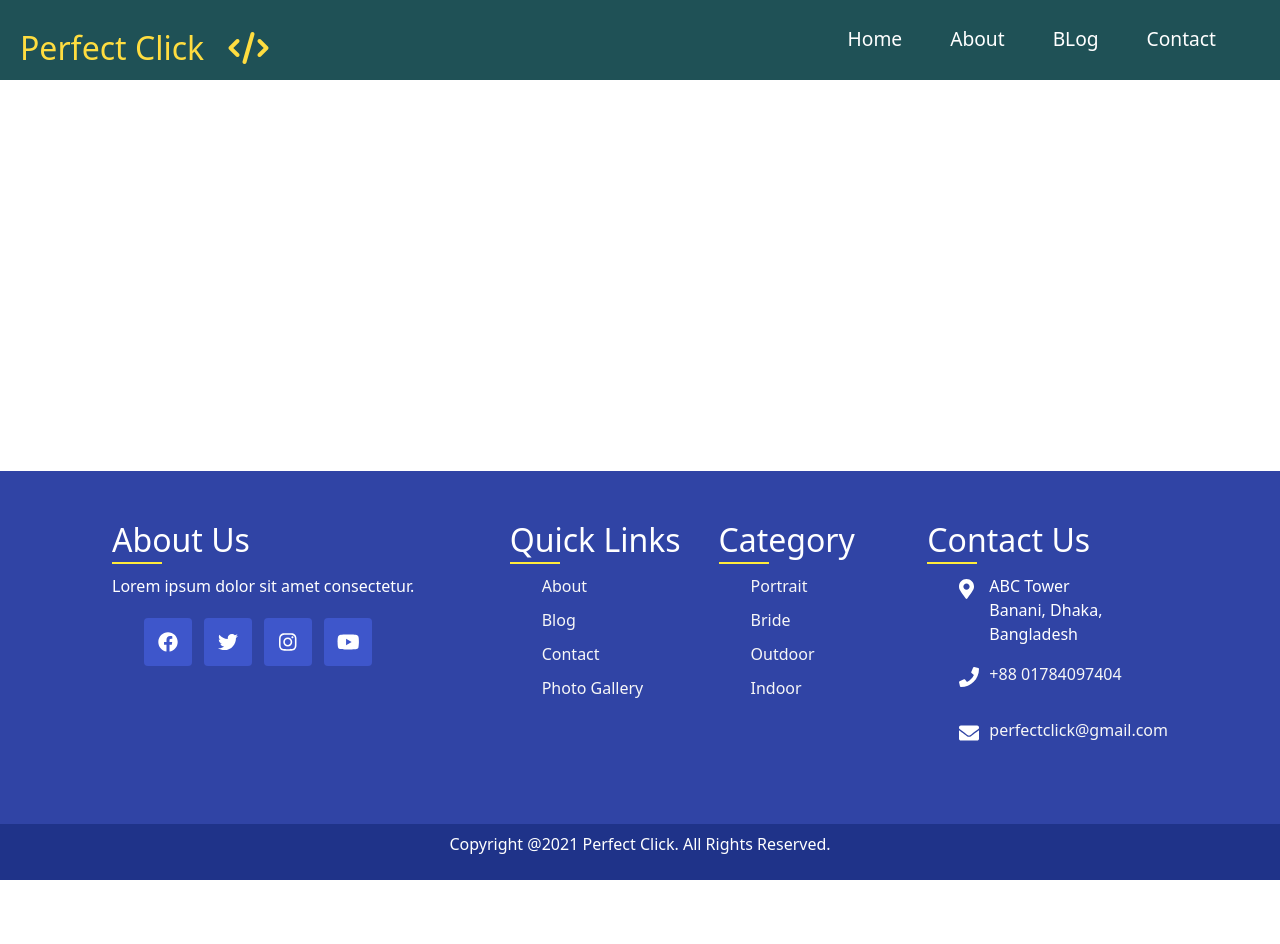
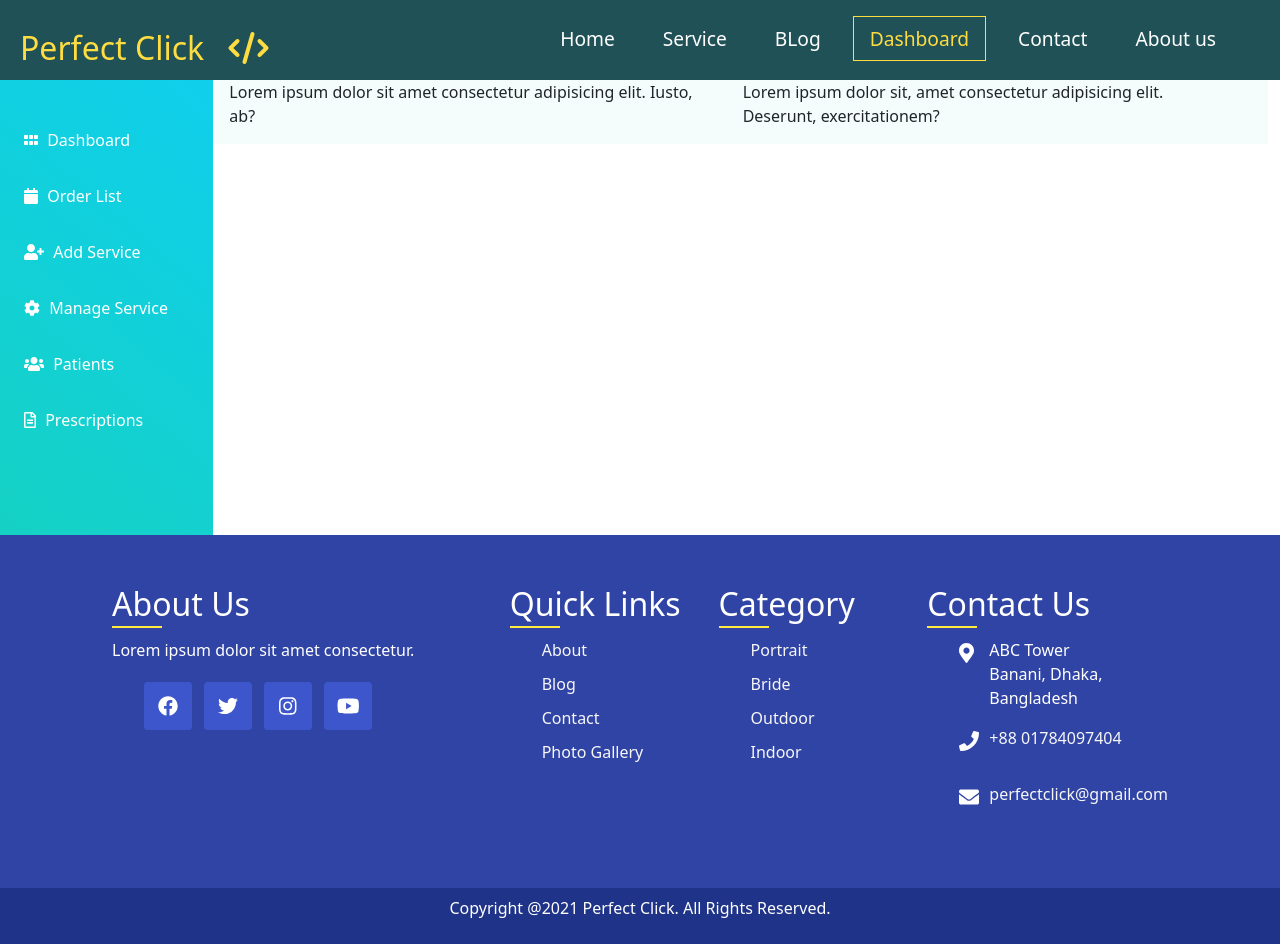
Before and after one commit to samiul-sheikh/perfect-click-client, a React (Create React App) app: page /dashboard in a window 1280 px wide. Before the commit the page ends 880 px from the top, so only its background shows below. Built offline with nearby package versions, Linux system fonts and the light colour scheme.

Commit message:
design dashboard

```diff
--- a/package.json
+++ b/package.json
@@ -5,6 +5,7 @@
   "dependencies": {
     "@fortawesome/fontawesome-svg-core": "^1.2.36",
     "@fortawesome/free-brands-svg-icons": "^5.15.4",
+    "@fortawesome/free-regular-svg-icons": "^5.15.4",
     "@fortawesome/free-solid-svg-icons": "^5.15.4",
     "@fortawesome/react-fontawesome": "^0.1.15",
     "@testing-library/jest-dom": "^5.14.1",
--- a/src/App.js
+++ b/src/App.js
@@ -3,6 +3,8 @@ import { BrowserRouter as Router, Switch, Route } from "react-router-dom";
 import Home from './Component/Homepage/Home/Home';
 import Footer from './Component/Reuse/Footer/Footer';
 import Navbar from './Component/Reuse/Navbar/Navbar';
+import Checkout from './Component/Checkout/Checkout';
+import Dashboard from './Component/Dashboard/Dashboard/Dashboard';
 
 function App() {
     return (
@@ -12,6 +14,8 @@ function App() {
                 <div className="pages">
                     <Switch>
                         <Route exact path="/" component={Home} />
+                        <Route path="/checkout" component={Checkout} />
+                        <Route exact path="/dashboard" component={Dashboard} />
                     </Switch>
                 </div>
                 <Footer />
--- /dev/null
+++ b/src/Component/Checkout/Checkout.js
@@ -0,0 +1,11 @@
+import React from 'react';
+
+const Checkout = () => {
+    return (
+        <div>
+
+        </div>
+    );
+};
+
+export default Checkout;
--- /dev/null
+++ b/src/Component/Dashboard/Dashboard/Dashboard.js
@@ -0,0 +1,27 @@
+import React from 'react';
+import Sidebar from '../Sidebar/Sidebar';
+
+const containerStyle = {
+    background: '#F4FDFB',
+    height: '100%'
+}
+
+const Dashboard = () => {
+
+    return (
+        <section>
+            <div style={containerStyle} className="container-fluid row">
+                <div className="col-md-2">
+                    <Sidebar></Sidebar>
+                </div>
+                <div className="col-md-5 d-flex justify-content-center">
+                    <p>Lorem ipsum dolor sit amet consectetur adipisicing elit. Iusto, ab?</p>
+                </div>
+                <div className="col-md-5">
+                    <p>Lorem ipsum dolor sit, amet consectetur adipisicing elit. Deserunt, exercitationem?</p>                </div>
+            </div>
+        </section>
+    );
+};
+
+export default Dashboard;
--- /dev/null
+++ b/src/Component/Dashboard/Sidebar/Sidebar.css
@@ -0,0 +1,14 @@
+.sidebar{
+    background-image: linear-gradient(40deg, #19d3ae,#0fcfec);
+    position: fixed;
+}
+.sidebar li{
+    margin-bottom: 2em;
+}
+.sidebar li:hover span{
+    display: inline-block;
+    transform: translate(5px);
+}
+.sidebar svg{
+    margin-right: 5px;
+}
--- /dev/null
+++ b/src/Component/Dashboard/Sidebar/Sidebar.js
@@ -0,0 +1,50 @@
+import React from 'react';
+import { Link } from 'react-router-dom';
+import './Sidebar.css';
+import { FontAwesomeIcon } from '@fortawesome/react-fontawesome';
+import { faCog, faSignOutAlt, faCalendar, faGripHorizontal, faUsers, faUserPlus } from '@fortawesome/free-solid-svg-icons';
+import { faFileAlt } from '@fortawesome/free-regular-svg-icons';
+
+const Sidebar = () => {
+    return (
+        <div className="sidebar d-flex flex-column justify-content-between col-md-2 py-5 px-4" style={{ height: "100vh", left: "0" }}>
+            <ul className="list-unstyled">
+                <li>
+                    <Link to="/doctor/dashboard" className="text-white text-decoration-none">
+                        <FontAwesomeIcon icon={faGripHorizontal} /> <span>Dashboard</span>
+                    </Link>
+                </li>
+                <li>
+                    <Link to="/dashboard/order" className="text-white text-decoration-none">
+                        <FontAwesomeIcon icon={faCalendar} /> <span>Order List</span>
+                    </Link>
+                </li>
+                <li>
+                    <Link to="/dashboard/addDoctor" className="text-white text-decoration-none">
+                        <FontAwesomeIcon icon={faUserPlus} /> <span>Add Service</span>
+                    </Link>
+                </li>
+                <li>
+                    <Link to="/doctor/setting" className="text-white text-decoration-none">
+                        <FontAwesomeIcon icon={faCog} /> <span>Manage Service</span>
+                    </Link>
+                </li>
+                <li>
+                    <Link to="/doctor/patients" className="text-white text-decoration-none">
+                        <FontAwesomeIcon icon={faUsers} /> <span>Patients</span>
+                    </Link>
+                </li>
+                <li>
+                    <Link to="/doctor/prescriptions" className="text-white text-decoration-none">
+                        <FontAwesomeIcon icon={faFileAlt} /> <span>Prescriptions</span>
+                    </Link>
+                </li>
+            </ul>
+            <div>
+                <Link to="/" className="text-white text-decoration-none"><FontAwesomeIcon icon={faSignOutAlt} /> <span>Logout</span></Link>
+            </div>
+        </div>
+    );
+};
+
+export default Sidebar;
--- a/src/Component/Homepage/ServiceDetail/ServiceDetail.js
+++ b/src/Component/Homepage/ServiceDetail/ServiceDetail.js
@@ -8,8 +8,8 @@ const ServiceDetail = ({ service }) => {
                 <div class="card-body">
                     <h5 className="card-title">{service.name}</h5> <br />
                     <div className="d-flex justify-content-between">
-                        <button type="button" class="btn btn-primary">Details</button>
-                        <button type="button" class="btn btn-primary">Order</button>
+                        <button type="button" class="btn btn-primary">view more</button>
+                        <button type="button" class="btn btn-primary">buy now</button>
                     </div>
                 </div>
             </div>
--- a/src/Component/Reuse/Navbar/Navbar.js
+++ b/src/Component/Reuse/Navbar/Navbar.js
@@ -20,13 +20,19 @@ const Navbar = () => {
                             <NavLink exact to="/" activeClassName="active" className="nav-links" onClick={handleClick}>Home</NavLink>
                         </li>
                         <li className="nav-item">
-                            <NavLink exact to="/about" activeClassName="active" className="nav-links" onClick={handleClick}>About</NavLink>
+                            <NavLink exact to="/service" activeClassName="active" className="nav-links" onClick={handleClick}>Service</NavLink>
                         </li>
                         <li className="nav-item">
                             <NavLink exact to="/blog" activeClassName="active" className="nav-links" onClick={handleClick}>BLog</NavLink>
                         </li>
                         <li className="nav-item">
+                            <NavLink exact to="/dashboard" activeClassName="active" className="nav-links" onClick={handleClick}>Dashboard</NavLink>
+                        </li>
+                        <li className="nav-item">
                             <NavLink exact to="/contact" activeClassName="active" className="nav-links" onClick={handleClick}>Contact</NavLink>
+                        </li>
+                        <li className="nav-item">
+                            <NavLink exact to="/about" activeClassName="active" className="nav-links" onClick={handleClick}>About us</NavLink>
                         </li>
                     </ul>
                     <div className="nav-icon" onClick={handleClick}>
```
Also changed, not shown: 1 other file (tests, documents, lock files or other folders).
